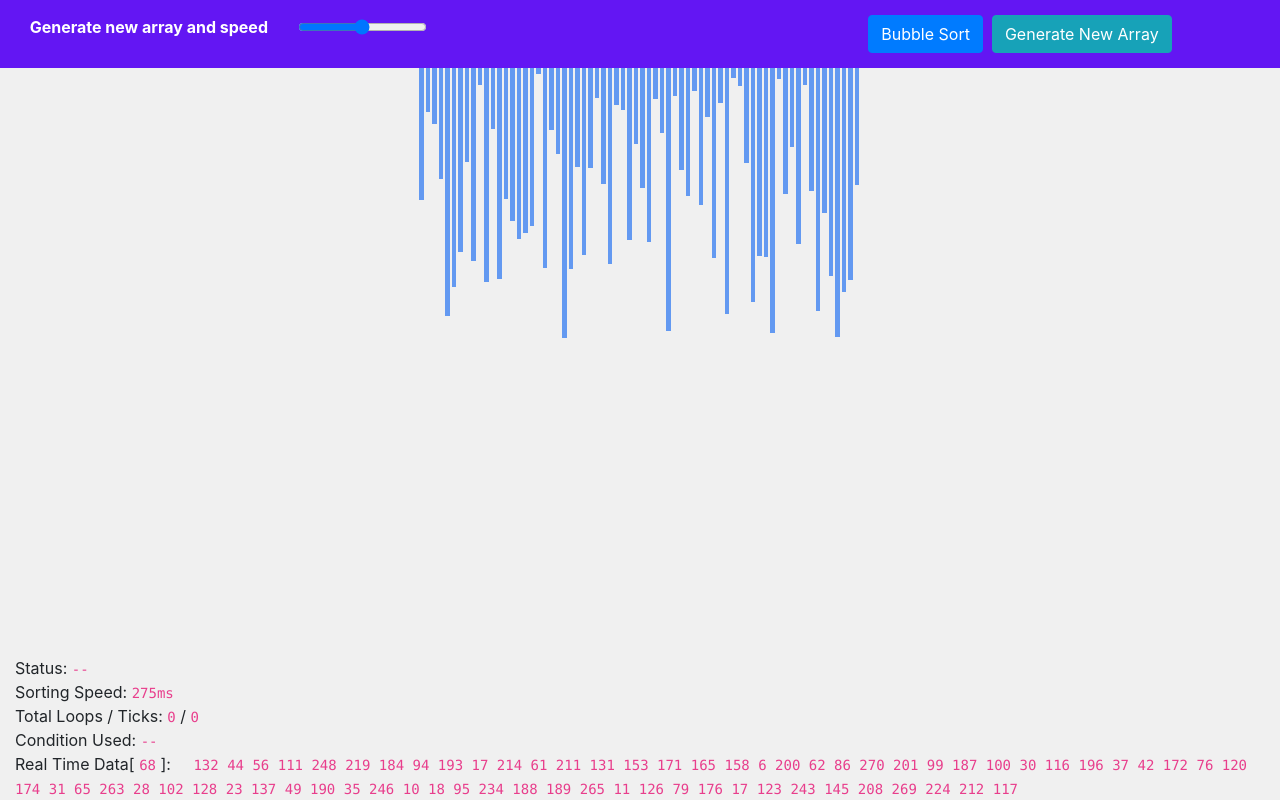
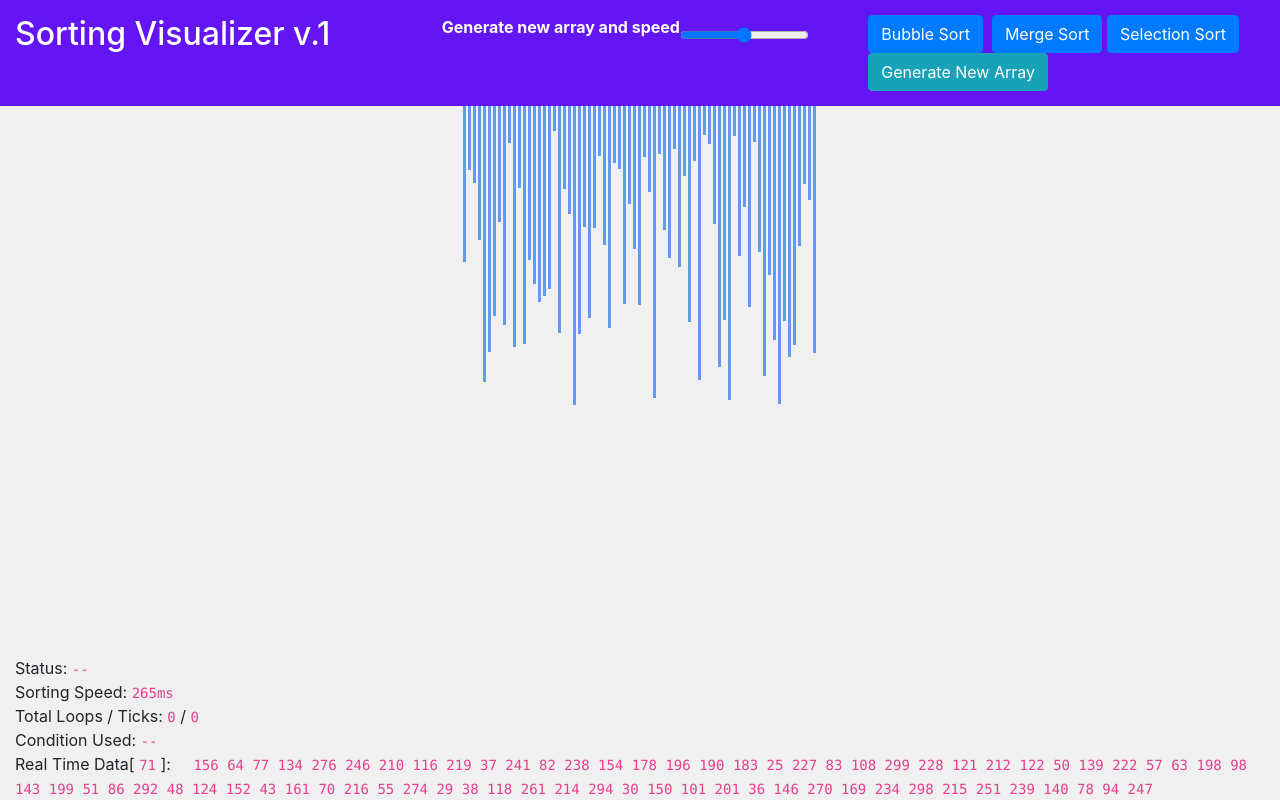
Before and after one commit to reidsolon/SortingVisualizer, a plain HTML site: page js_sorts/index.html in a window 1280 px wide. Drawn offline with nearby package versions, Linux system fonts and the light colour scheme.

Commit message:
added selection sort

```diff
--- a/js_sorts/index.html
+++ b/js_sorts/index.html
@@ -1,6 +1,12 @@
 <!DOCTYPE html>
 
 <head>
+    <meta charset="utf-8">
+    <meta name="viewport" content="width=device-width, initial-scale=1, shrink-to-fit=no">
+
+    <!-- Bootstrap CSS -->
+    <link rel="stylesheet" href="https://stackpath.bootstrapcdn.com/bootstrap/4.3.1/css/bootstrap.min.css"
+        integrity="sha384-ggOyR0iXCbMQv3Xipma34MD+dH/1fQ784/j6cY/iJTQUOhcWr7x9JvoRxT2MZw1T" crossorigin="anonymous">
     <title>
         JavaScript Sorts
     </title>
@@ -16,24 +22,26 @@
             <div class="col-md-12" id="actions_area">
 
                     <div class="row">
-                        <div class="col-md-4">
-                            <div class="row">
-                                <p style="margin: auto;"><strong>Generate new array and speed</strong> </p>
-                                <input type="range" onchange="generateRandom(this.value, this.value/4 )"
-                                    oninput="generateRandom(this.value, this.value/4 )" step="1" id="sort_size" min="50" max="500" />
-                            </div>
+                        <div class="col-md-4 col-sm-12 col-xs-12">
+
+                            <h2>Sorting Visualizer v.1</h2>
 
                         </div>
 
-                        <div class="col-md-4">
-
+                        <div class="col-md-4 col-sm-12 col-xs-12">
+                            <div class="row" style="margin: auto;">
+                                <p><strong>Generate new array and speed</strong> </p>
+                                <input type="range" onchange="generateRandom(this.value, this.value/4 )"
+                                    oninput="generateRandom(this.value, this.value/4 )" step="1" id="sort_size" min="70" max="500" />
+                            </div>
                         </div>
 
-                        <div class="col-md-4">
+                        <div class="col-md-4 col-sm-12 col-xs-12">
                             <input type="button" value="Bubble Sort" class="sort_btns btn btn-primary" onclick="bubbleSortAlgo()" />&nbsp;
-                            <!-- <input type="button" value="Quick Sort" class="sort_btns" onclick="bubbleSort()"/>
-                                                                                        <input type="button" value="Merge Sort" class="sort_btns" onclick="bubbleSort()"/>
-                                                                                        <input type="button" value="Selection Sort" class="sort_btns"  onclick="bubbleSort()" /> -->
+                            <!-- <input type="button" value="Quick Sort" class="sort_btns" onclick="bubbleSort()"/> -->
+                            <input type="button" value="Merge Sort" class="sort_btns btn btn-primary" onclick="mergeSortAlgo()"/>
+                            <input type="button" value="Selection Sort" class="sort_btns btn btn-primary" onclick="selectionSortAlgo()" />
+                                                                                      <!----  <input type="button" value="Selection Sort" class="sort_btns"  onclick="bubbleSort()" /> -->
 
                             <input type="button" value="Generate New Array" class="sort_btns btn btn-info" onclick="generateNewArray()" />
                         </div>
--- a/js_sorts/js/index.js
+++ b/js_sorts/js/index.js
@@ -24,6 +24,7 @@ var tick = 0;
 var total_loops = 0, temp_ticks = 0, temp_loops;
 var interval = null;
 var bubbleInterval = null;
+var selectionInterval = null;
 var sortedInterval = null;
 
 //info tracker declarations
@@ -32,7 +33,7 @@ var sort_speed = document.getElementById('sort-speed');
 var condition = document.getElementById('condition');
 var view_loops = document.getElementById('total-loops');
 var total_tick = document.getElementById('total-ticks');
-var status = document.getElementById('status');
+var status_txt = document.getElementById('status');
 
 //active all buttons
 const activeButtons = () => {
@@ -66,6 +67,7 @@ const generateRandom = (_LENGTH, _NUM) => {
 
     clearInterval(interval);
     clearInterval(bubbleInterval);
+    clearInterval(selectionInterval);
     total_loops = 0;
     view_loops.innerHTML = 0;
     temp_ticks = 0;
@@ -77,13 +79,13 @@ const generateRandom = (_LENGTH, _NUM) => {
     var html = '';
     var arr_html = '';
     for( var i = 0; i < parseInt(_NUM) ; i ++ ) {
-        var new_array = Math.floor((Math.random() * _LENGTH) + 1);
+        var new_array = Math.floor((Math.random() * _LENGTH) + 20);
         if (array.includes(new_array)) {
-            new_array = Math.floor((Math.random() * _LENGTH) + 1);
+            new_array = Math.floor((Math.random() * _LENGTH) + 20);
         }
 
         array[i] = new_array;
-        html += '<div class="num animate bar_' + array[i] + '" id="bar_' + array[i] + '" style="height: ' + array[i] + 'px; background-color:#6399F1; width: '+ (80-(sort_size.value/3))+'px;">&nbsp;</div>';
+        html += '<div class="num animate bar_' + array[i] + '" id="bar_' + array[i] + '" style="height: ' + array[i] + 'px; background-color:#6399F1; width: 3px;">&nbsp;</div>';
         arr_html += array[i]+' ';
 
     }
@@ -101,16 +103,14 @@ generateRandom(sort_size.value, sort_size.value / 4);
 const bubbleSortAlgo = () => {
     disableButtons();
     var i = 0, count = 1, tick = 0;
-
-
         bubbleInterval = setInterval(() => {
             if (!isSorted) {
-                status.innerHTML = 'Sorting..';
+                status_txt.innerHTML = 'Sorting..';
                 total_tick.innerHTML = temp_ticks;
 
                 _doAnimation(array[i], array[count]);
                 if (array[i] > array[count]) {
-                    _doSwapAnimation(array[i], array[count]);
+                    _doAnimation(array[i], array[count]);
                     var _temp = array[i];
                     array[i] = array[count];
                     array[count] = _temp;
@@ -126,9 +126,10 @@ const bubbleSortAlgo = () => {
                     total_loops = 0;
                     isSorted = true;
                     activeButtons();
-                    status.innerHTML = 'Sorted';
+                    status_txt.innerHTML = 'Sorted';
+
                     sortedAnimation();
-                    clearInterval(sortedInterval);
+
                 }
 
                 count++;
@@ -141,7 +142,7 @@ const bubbleSortAlgo = () => {
                     total_loops++;
                     view_loops.innerHTML = total_loops;
                     clearInterval(bubbleInterval);
-                    sorted_array.push(array[i]);
+                    sorted_array.unshift(array[i]);
                     console.log(sorted_array);
                     bubbleSortAlgo();
                 }
@@ -190,13 +191,145 @@ const bubbleSortAlgo = () => {
         }
 
 }
+const mergeSortAlgo = () => {
 
+    nums = array;
+
+    // const mergeSort = (nums) => {
+    //     const sortedArray = nums;
+    //     if (sortedArray.length < 2) {
+    //         return nums;
+    //     }
+    //     const length = sortedArray.length;
+    //     const middle = Math.floor(length / 2);
+    //     const left = sortedArray.slice(0, middle);
+    //     const right = sortedArray.slice(middle);
+
+    //     return merge(mergeSort(left), mergeSort(right));
+    // };
+
+    // const merge = (left, right) => {
+    //     const results = [];
+    //     while (left.length && right.length) {
+    //         if (left[0] <= right[0]) {
+    //             results.push(left.shift());
+    //         }
+    //         else {
+    //             results.push(right.shift());
+    //         }
+    //     }
+    //     return results.concat(left, right);
+    // };
+
+    const emptyArray = [];
+
+    const mergeSort = ()=> {
+
+    }
+
+    const merge = ()=>{
+
+    }
+
+    alert(mergeSort(nums));
+
+}
+
+const selectionSortAlgo = () => {
+    disableButtons();
+    var startIdx = 0;
+    var currentMinimum = array[startIdx];
+    var currentMinimumIdx = 0;
+    var loop_counter = 0;
+    var needSwap = false;
+
+    var i = 1;
+    selectionInterval = setInterval(() => {
+        if( i != (array.length) - loop_counter) {
+
+            _doAnimation(currentMinimum, array[startIdx+i]);
+            if (array[startIdx+i] < currentMinimum) {
+                currentMinimum = array[startIdx+i];
+                currentMinimumIdx = startIdx+i;
+
+                console.log('New minimum:'+ currentMinimum+" "+'NewMinimumIdx: '+currentMinimumIdx);
+
+                _doAnimation(currentMinimum, array[startIdx+i]);
+
+                needSwap = true;
+            }
+
+            i++;
+
+        } else{
+            if(needSwap) {
+                _doSwapAnimation(currentMinimumIdx, startIdx);
+                needSwap = false;
+            } else {
+
+                sorted_array.push(currentMinimum);
+            }
+
+
+
+            i = 1;
+            startIdx++;
+            loop_counter++;
+
+
+            currentMinimum = array[startIdx];
+        }
+
+        if (loop_counter+2 == array.length) {
+
+            clearInterval(selectionInterval);
+            activeButtons();
+            sortedAnimation();
+
+        }
+
+    }, 550 - sort_size.value);
+
+    function _doAnimation(minimum, currentElement) {
+
+        document.getElementsByClassName('bar_' + minimum)[0].style.backgroundColor = '#6CDB7B';
+        document.getElementsByClassName('bar_' + currentElement)[0].style.backgroundColor = '#DD5C5C';
+
+        setTimeout(() => {
+            refreshBars();
+        }, 60);
+    }
+
+    function _doSwapAnimation(currentMinimumIdx, startIdx) {
+
+        setTimeout(()=> {
+            document.getElementsByClassName('bar_' + array[currentMinimumIdx])[0].style.backgroundColor = '#6CDB7B';
+            document.getElementsByClassName('bar_' + array[startIdx])[0].style.backgroundColor = '#6CDB7B';
+        }, 20);
+
+        setTimeout(() => {
+            var _temp = array[startIdx];
+            var sortedValue = array[startIdx] = array[currentMinimumIdx];
+            array[currentMinimumIdx] = _temp;
+
+            sorted_array.push(sortedValue);
+
+            console.log(sortedValue);
+            console.log(sorted_array);
+        }, 40);
+
+        setTimeout(() => {
+            refreshBars();
+        }, 50);
+    }
+
+}
 
 const refreshBars = () => {
     var html = '';
     var arr_html = '';
     for(var i = 0; i<array.length; i++){
-        html += '<div class="num bar_' + array[i] + '" id="bar_' + array[i] + '" style="height: ' + array[i] + 'px; background-color: #6399F1;width: ' + (80 - (sort_size.value / 3)) +'px;">&nbsp;</div>';
+        html += '<div class="num bar_' + array[i] + '" id="bar_' + array[i] + '" style="height: ' + array[i] + 'px; background-color: #6399F1;width: 3px;">&nbsp;</div>';
         arr_html += array[i] + ' ';
     }
 
@@ -216,18 +349,12 @@ const sortedAnimation = () => {
         if(i<array.length){
             bars_class[i].style.backgroundColor = '#6CDB7B';
             i++;
+        } else {
+          clearInterval(sortedInterval);
+          refreshBars();
         }
 
-    }, 30);
-
-    i=0;
-
-
-    setTimeout(() => {
-            bars_class[i].style.backgroundColor = '#B578E8';
-
     }, 50);
-
 }
 
 
```
